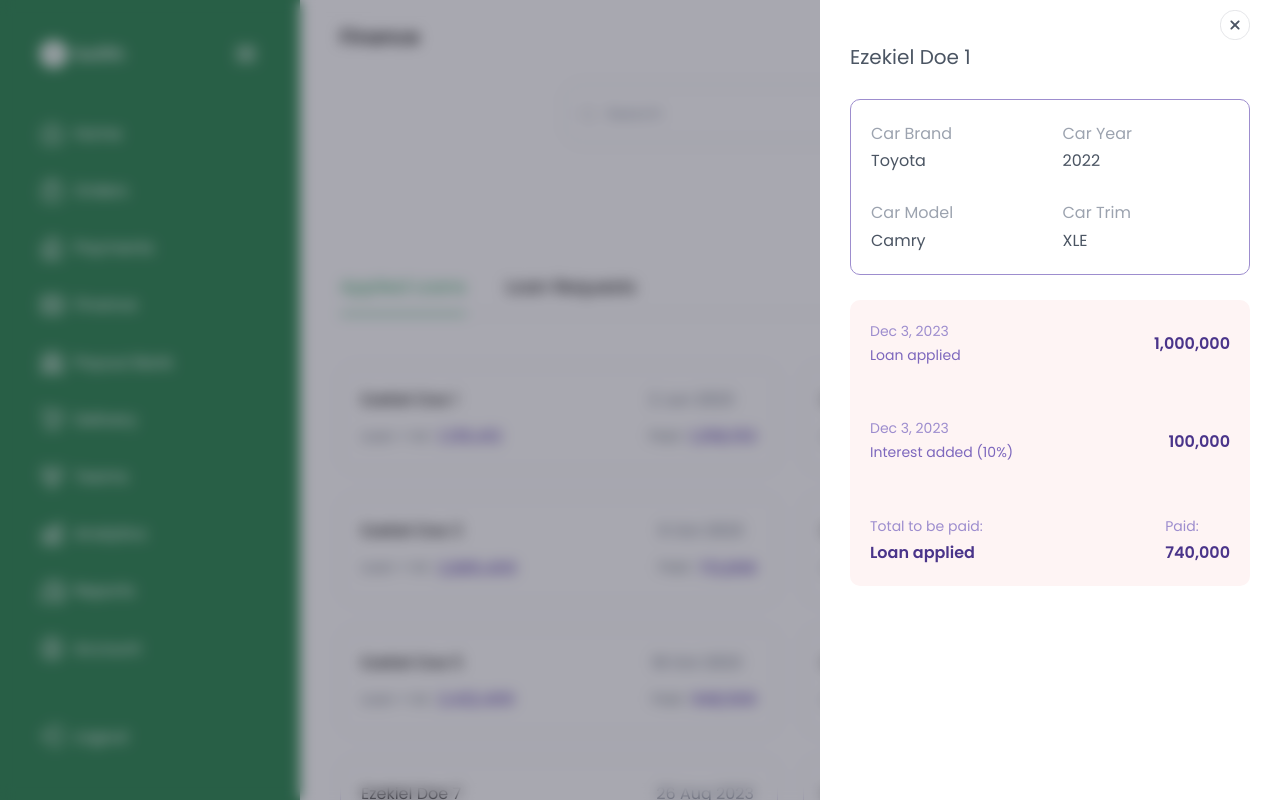
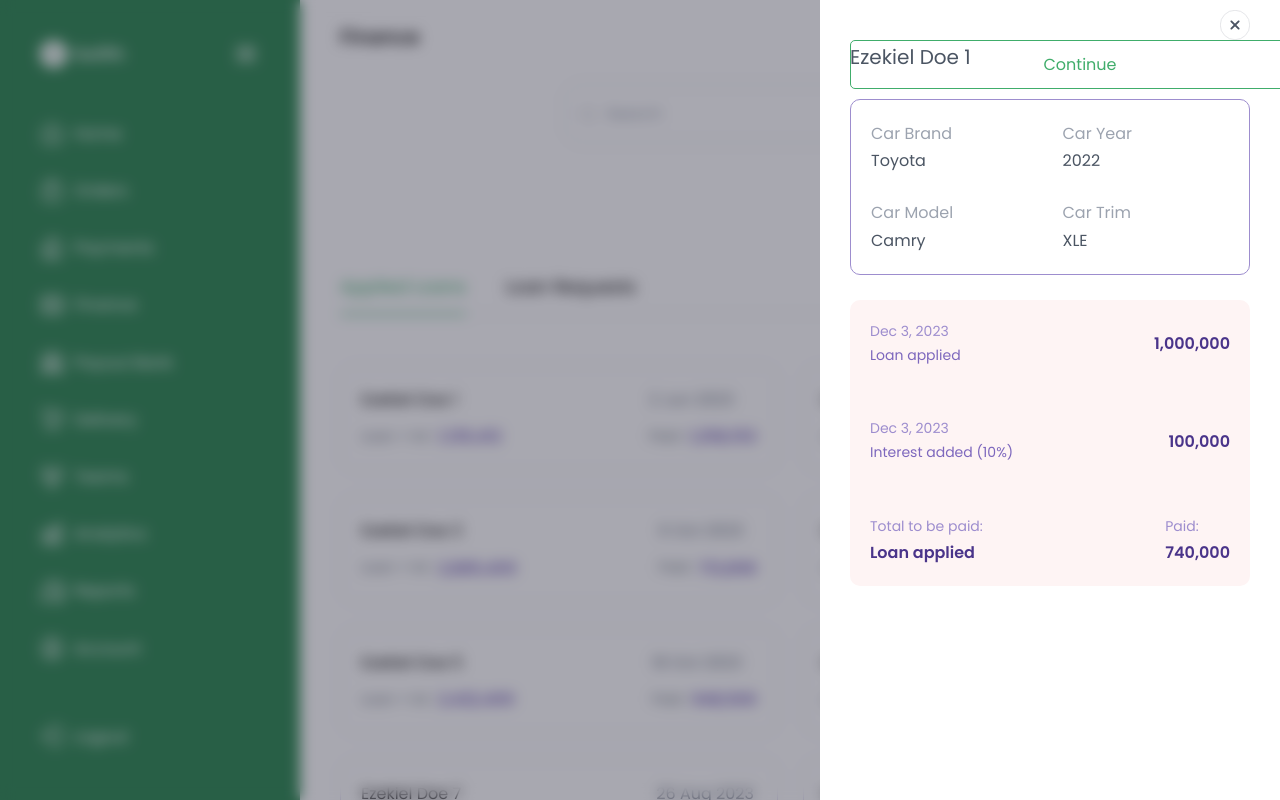
Before and after one commit to projects-for-clients/swifth, a React (Vite) app: page /dashboard/finance in a window 1280 px wide. Both pictures are taken after a click on the element 558 px from the left and 418 px from the top of the page. Built offline with nearby package versions, Linux system fonts and the light colour scheme.

Commit message:
working on finance

```diff
--- a/src/pages/Finance.tsx
+++ b/src/pages/Finance.tsx
@@ -208,13 +208,13 @@ function Finance() {
               </>
 
             </section>
-
-          </main>
-            <button className="flex">
+            <button className="flex w-full absolute justify-center ">
               <span className="border border-color-primary text-color-primary rounded-lg w-full py-4">
                 Continue
               </span>
             </button>
+
+          </main>
         </div>
       </dialog>
 
```
